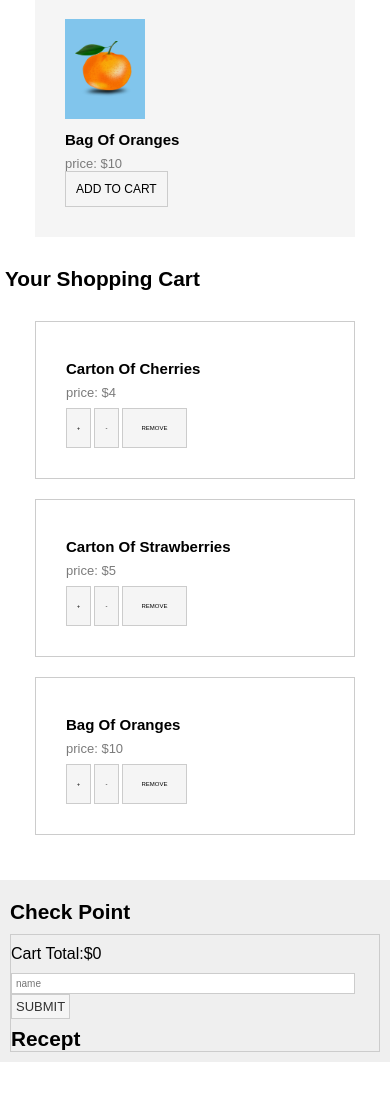
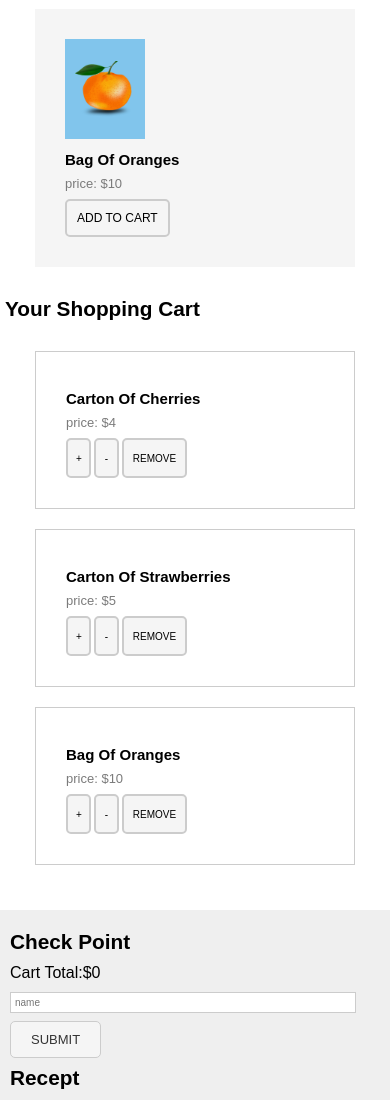
Before and after one commit to getishe/fruits-order, a plain HTML site: page index.html in a window 390 px wide. Shown: the part 613-1713 px from the top of the page. Before the commit the page ends 1675 px from the top, so only its background shows below. Drawn offline with Linux system fonts and the light colour scheme.

Commit message:
Enhance button styles and interactions for improved user experience; add responsive design adjustments

```diff
--- a/app.js
+++ b/app.js
@@ -233,7 +233,18 @@ const pp = document.querySelectorAll("#text-1, #text-2, #text-3");
 pp.forEach((p, index) => {
   const plus = document.createElement("button");
   plus.textContent = "+";
+  plus.style.fontSize = "10px";
   plus.style.textAlign = "center";
+  plus.style.border = "2px solid #ccc";
+  plus.addEventListener("mouseover", () => {
+    plus.style.backgroundColor = "#333";
+    plus.style.cursor = "pointer";
+  });
+  plus.addEventListener("mouseout", () => {
+    plus.style.backgroundColor = "";
+    plus.style.cursor = "default";
+  });
+  plus.style.borderRadius = "5px";
   // plus.style.border = '1px solid red';
   // plus.style.height = '122px';
   plus.style.width = "25px";
@@ -244,8 +255,19 @@ pp.forEach((p, index) => {
 
   const minus = document.createElement("button");
   minus.textContent = "-";
+  minus.style.fontSize = "10px";
   minus.style.textAlign = "center";
-  // minus.style.border = '1px solid red';
+  // minus.style.border = "1px solid red";
+  minus.addEventListener("mouseover", () => {
+    minus.style.backgroundColor = "#333";
+    minus.style.cursor = "pointer";
+  });
+  minus.addEventListener("mouseout", () => {
+    minus.style.backgroundColor = "";
+    minus.style.cursor = "default";
+  });
+  minus.style.border = "2px solid #ccc";
+  minus.style.borderRadius = "5px";
   minus.style.height = "40px";
   minus.style.width = "25px";
   minus.classList.add(`minus-${index + 1}`);
@@ -255,9 +277,21 @@ pp.forEach((p, index) => {
   const removeButton = document.createElement("button");
   // removeButton = 'Remove';
   removeButton.textContent = "Remove";
+  removeButton.style.fontSize = "10px";
   removeButton.style.textAlign = "center";
   removeButton.classList.add(`remove-${index + 1}`);
+  removeButton.style.border = "2px solid #ccc";
+  removeButton.addEventListener("mouseover", () => {
+    removeButton.style.backgroundColor = "#333";
+    removeButton.style.cursor = "pointer";
+  });
+  removeButton.addEventListener("mouseout", () => {
+    removeButton.style.backgroundColor = "";
+    removeButton.style.cursor = "default";
+  });
+  removeButton.style.borderRadius = "5px";
   removeButton.style.textAlign = "center";
+  // removeButton.style.border = "1px solid red";
   // removeButton.style.width = '80px';
   removeButton.style.height = "40px";
   removeButton.style.width = "65px";
@@ -422,7 +456,7 @@ document.addEventListener("DOMContentLoaded", function () {
     const pa = document.createElement("p");
     const Remaining = document.createElement("p");
     const Additional = document.createElement("p");
-    const Received = document.createElement("p");
+    // const Received = document.createElement("p");
     // Get running total of payments from data attribute or initialize it
     let totalPayments = Number(user.dataset.totalPayments || 0);
     totalPayments += currentPayment;
--- a/style.css
+++ b/style.css
@@ -38,11 +38,44 @@ img {
     justify-content: center;
     align-items: center; */
 }
-.btnn.btn1.btn2 {
+.btn,
+.btn1,
+.btn2 {
+  padding: 10px 20px;
+  background-color: #f5f5f5;
+  /* color: #333; */
   margin-top: 8px;
   font-size: 10px;
   text-transform: uppercase;
+  border: 2px solid #ccc;
+  border-radius: 5px;
+}
+.btn:hover {
+  background-color: #333;
+  color: #fff;
+}
+.btn1:hover {
+  background-color: #333;
+  color: #fff;
+}
+.btn2:hover {
+  background-color: #333;
+  color: #fff;
+}
+#btn-sub {
+  padding: 10px 20px;
   background-color: #f5f5f5;
+  /* color: #333; */
+  margin-top: 8px;
+  font-size: 10px;
+  text-transform: uppercase;
+  border: 2px solid #ccc;
+  border-radius: 5px;
+  cursor: pointer;
+}
+#btn-sub:hover {
+  background-color: #333;
+  color: #fff;
 }
 
 .top-header {
@@ -162,11 +195,11 @@ h2.rec {
   background-color: #efefef;
   width: 30%;
 }
-.side-pls {
-  /* margin-top: 52px; */
-  border: 1px solid #ccc;
-  /* padding: 10px; */
-}
+/* .side-pls { */
+/* margin-top: 52px; */
+/* border: 1px solid #ccc; */
+/* padding: 10px; */
+/* } */
 input[type="text"] {
   width: 60%;
   padding: 8px 16px;
@@ -225,6 +258,56 @@ button {
   text-transform: none;
 }
 
+@media screen and (max-width: 1024px) {
+  section {
+    flex-direction: column;
+    /* border: 2px solid red; */
+  }
+  .container {
+    width: 90%;
+    padding: 10px;
+  }
+
+  .container-3 {
+    flex-direction: column;
+    /* border: 2px solid green; */
+  }
+
+  .side-container {
+    width: 100%;
+    float: none;
+    margin-top: 20px;
+    /* border: 2px solid black; */
+  }
+
+  .imgbox img {
+    width: 120px;
+    height: 160px;
+  }
+
+  /* .imgbox img {
+    width: 100px;
+    height: 130px;
+} */
+  div.container-3 button.btn,
+  button.btn1,
+  button.btn2 {
+    /* border: 2px solid red !important; */
+    font-size: 12px;
+    padding: 10px;
+  }
+
+  input[type="text"] {
+    width: calc(100% - 32px);
+    padding: 6px;
+    font-size: 12px;
+  }
+
+  button {
+    font-size: 8px;
+    padding: 5px;
+  }
+}
 @media screen and (max-width: 768px) {
   .container {
     /* border: 2px solid blue; */
```
